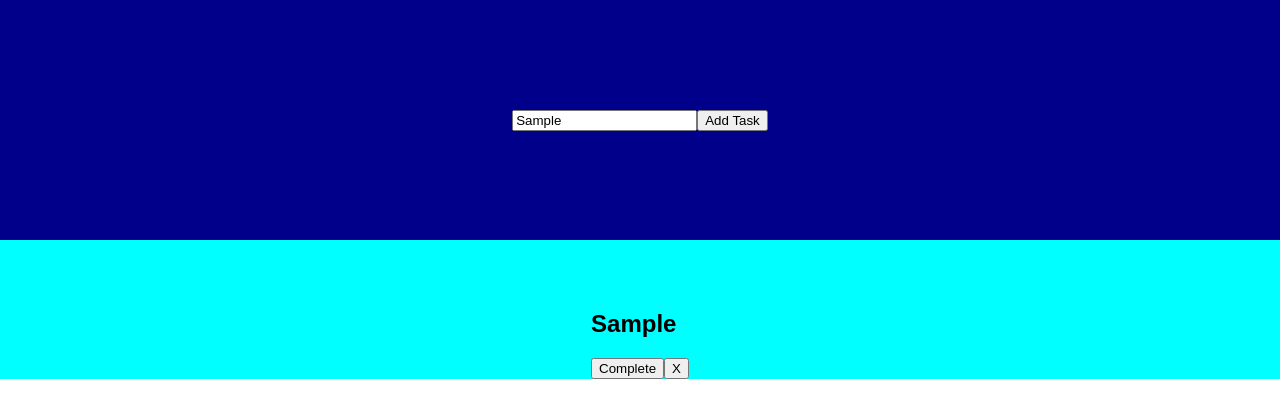
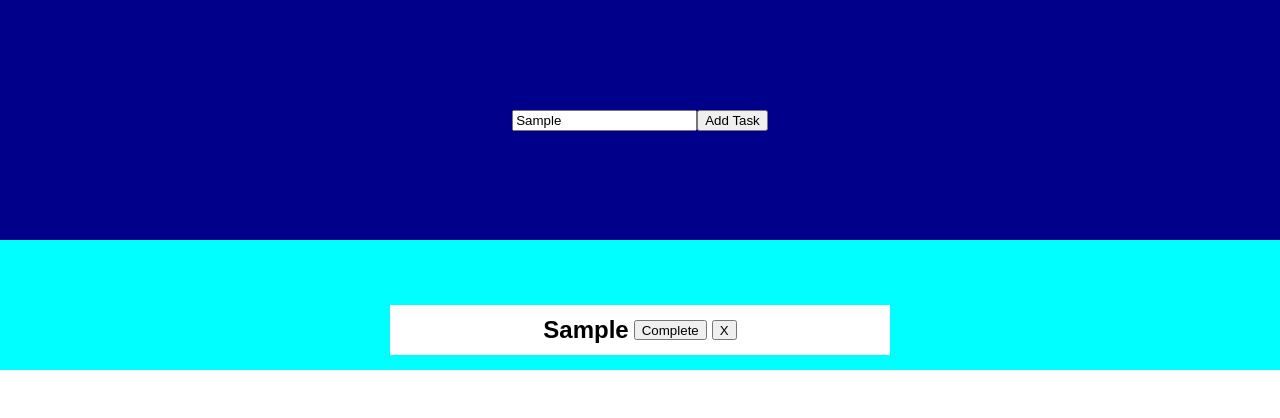
Before and after one commit to Oksana796/to-do-react, a React (Create React App) app: page / in a window 1280 px wide. Both pictures are taken after typing "Sample" into the empty fields and a click on the button "Add Task". Shown: the top 418 px of the page. Built offline with nearby package versions, Linux system fonts and the light colour scheme.

Commit message:
state if true or false

```diff
--- a/src/App.js
+++ b/src/App.js
@@ -1,4 +1,5 @@
 import { useState } from "react";
+import Task from "./Task";
 
 import "./App.css";
 
@@ -14,12 +15,25 @@ function App() {
     const task = {
       id: toDoList.length === 0 ? 1 : toDoList[toDoList.length - 1].id + 1,
       name: newTask,
+      completed: false,
     };
     setToDoList([...toDoList, task]);
   };
 
   const deleteTask = (id) => {
     setToDoList(toDoList.filter((task) => task.id !== id));
+  };
+
+  const completeTask = (id) => {
+    setToDoList(
+      toDoList.map((task) => {
+        if (task.id === id) {
+          return { ...task, completed: true };
+        } else {
+          return task;
+        }
+      })
+    );
   };
 
   return (
@@ -29,13 +43,17 @@ function App() {
         <button onClick={addTask}>Add Task</button>
       </div>
       <div className="listDiv">
-        {toDoList.map((task) => (
-          <div>
-            <h2>{task.name}</h2>
-            <button>Complete</button>
-            <button onClick={() => deleteTask(task.id)}>X</button>
-          </div>
-        ))}
+        {toDoList.map((task) => {
+          return (
+            <Task
+              name={task.name}
+              id={task.id}
+              deleteTask={deleteTask}
+              completeTask={completeTask}
+              completed={task.completed}
+            />
+          );
+        })}
       </div>
     </div>
   );
--- /dev/null
+++ b/src/Task.js
@@ -0,0 +1,14 @@
+const Task = (props) => {
+  return (
+    <div
+      className="task"
+      style={{ background: props.completed ? "green" : "white" }}
+    >
+      <h2>{props.name}</h2>
+      <button onClick={() => props.completeTask(props.id)}>Complete</button>
+      <button onClick={() => props.deleteTask(props.id)}>X</button>
+    </div>
+  );
+};
+
+export default Task;
```
